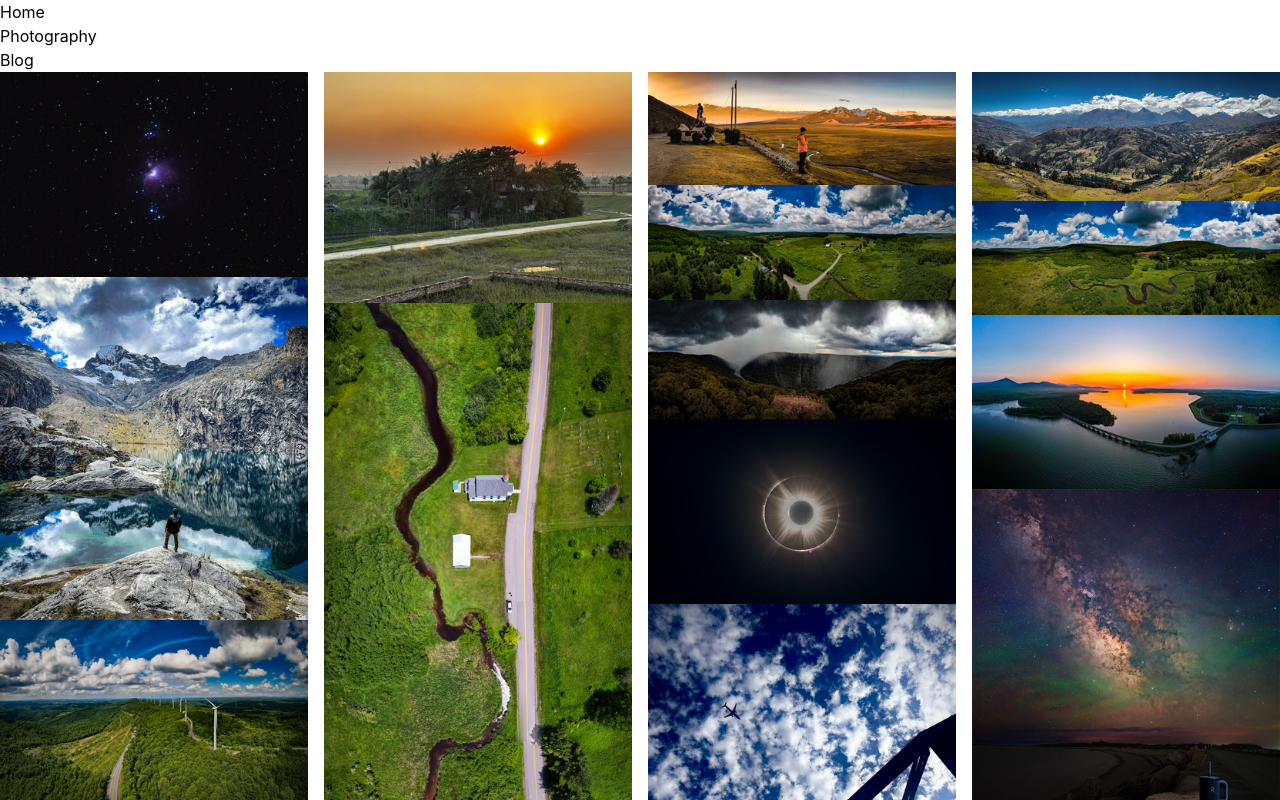
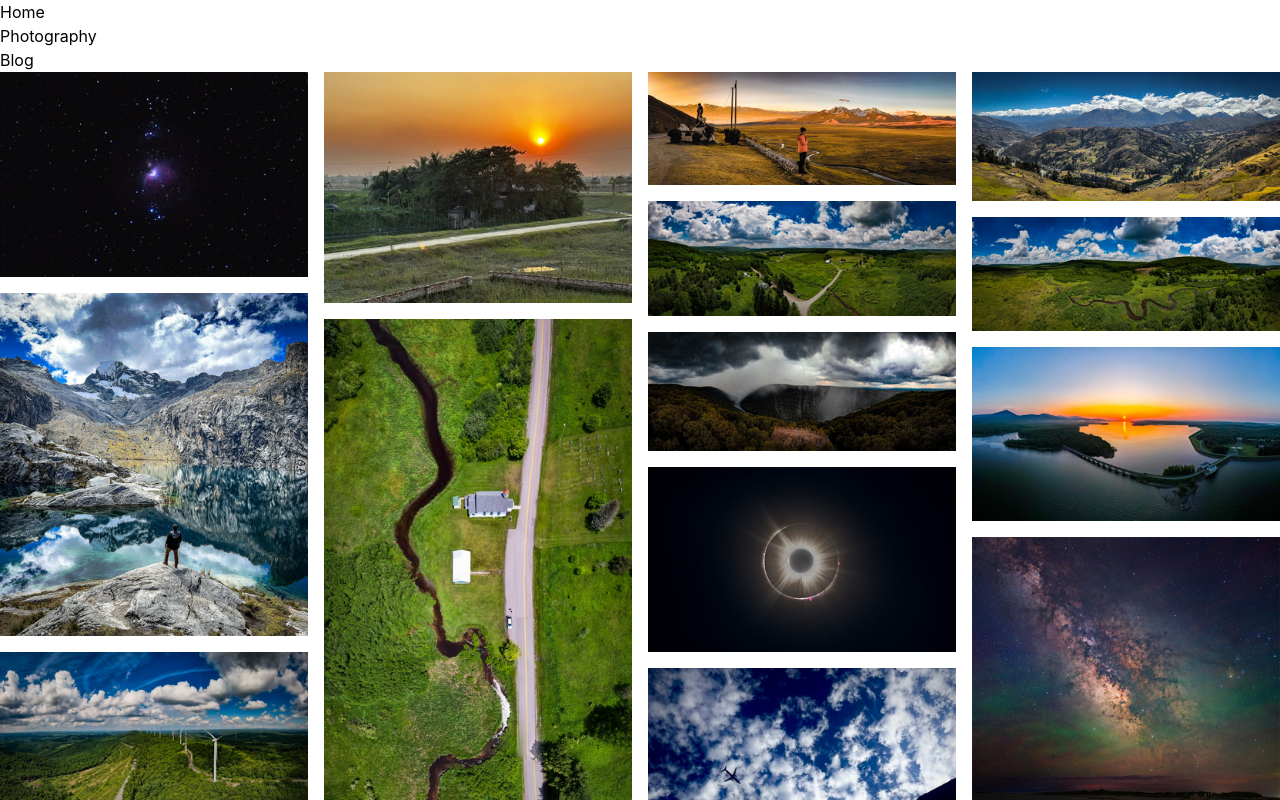
Before and after one commit to FrostTyr2496/mkh4n-website, a React (Create React App) app: page /photos in a window 1280 px wide. Shown: the top 800 px of the page. Built offline with nearby package versions, Linux system fonts and the light colour scheme.

Commit message:
Dabbling into CSS...

```diff
--- a/src/index.css
+++ b/src/index.css
@@ -24,6 +24,11 @@ code {
   margin-left: -1rem; /* gutter size offset */
   width: auto;
 }
+
+.my-masonry-grid_column > div {
+  margin-bottom: 16px; /* Adjust this value as needed */
+}
+
 .my-masonry-grid_column {
   padding-left: 1rem; /* gutter size */
   background-clip: padding-box;
```
